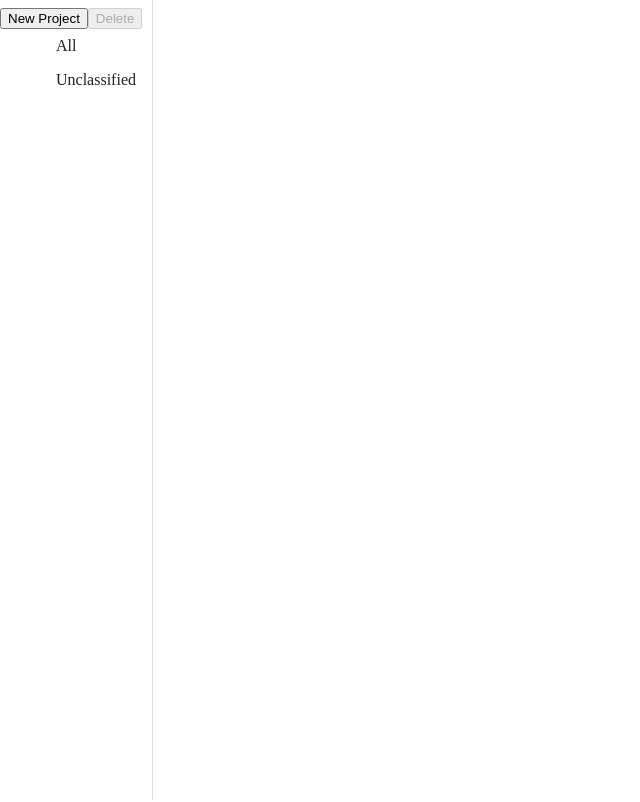
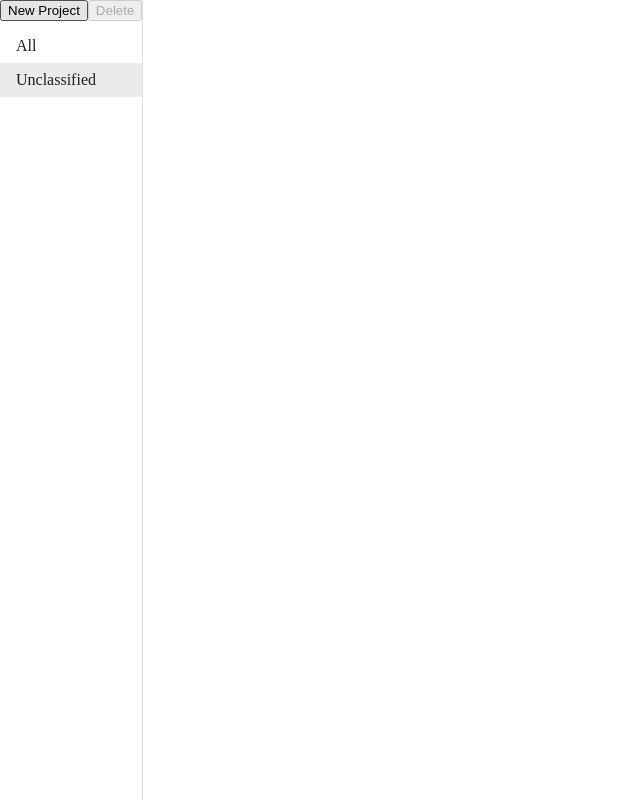
Before and after one commit to arkch99/task-app, a React (Create React App) app: page / in a window 1280 px wide. Shown: the top 802 px of the page, without its empty margins (0-640 px from the left). Built offline with nearby package versions, Linux system fonts and the light colour scheme.

Commit message:
Make All a project like Unclassified; Button base for projects

```diff
--- a/src/App.js
+++ b/src/App.js
@@ -11,7 +11,9 @@ class App extends Component {
 		super();
 		this.state = {
 			tasks: [],
-			projects:[{id:"default", name:"Unclassified"}],
+			projects:[
+				{id:"all", name:"All"},
+				{id:"default", name:"Unclassified"}],
 			selectedProj: "default",
 			typedVal: "",
 			delEnabled: true,
@@ -237,6 +239,7 @@ class App extends Component {
 				<Drawer variant="permanent" open={true}>
 					<ProjectPane
 						projects={this.state.projects}
+						selectedProj={this.state.selectedProj}
 						projSelHandler={this.handleProjSel}
 						newprojhandler={this.handleNewProj}
 						newprojsubmithandler={this.handleNewProjSubmit}
--- a/src/components/ProjectItem.js
+++ b/src/components/ProjectItem.js
@@ -8,21 +8,21 @@ class ProjectItem extends Component{
 		return (
 		<ListItem
 			key={this.props.project.id}
-			className="todo-item"
+			id={this.props.project.id}
+			className="project-item"
+			selected={this.props.isSelected}
+			button={true}
+			onClick={this.props.projSelHandler}
+			contentEditable={this.props.edit}
+		>
 
-		>
-			<span
-				id={this.props.project.id}
-				onClick={this.props.projSelHandler}
-				contentEditable={this.props.edit}
-			>
-				{this.props.project.name}
-			</span>
+			{this.props.project.name}
+
 			<button
 				type="button"
 				value={this.props.project.id}
 				onClick={this.props.edithandler}
-				style={{display:(this.props.project.id === "default" ? "none":"block")}}
+				style={{display:((this.props.project.id === "default" || this.props.project.id === "all")? "none":"block")}}
 			>
 					{editOrSave}
 			</button>
--- a/src/components/ProjectPane.js
+++ b/src/components/ProjectPane.js
@@ -1,7 +1,6 @@
 import React, { Component } from 'react';
 import ProjectItem from './ProjectItem';
 import List from '@material-ui/core/List';
-import ListItem from '@material-ui/core/ListItem';
 // import './projectpane.css';
 
 class ProjectPane extends Component {
@@ -11,12 +10,13 @@ class ProjectPane extends Component {
 			project={project}
 			projSelHandler={this.props.projSelHandler}
 			edithandler={this.props.projEditHandler}
+			isSelected={this.props.selectedProj === project.id}
 			edit={(project.id === this.props.editedProject) && (project.id !== "none")}
 		/>);
 
 		return(
-			// <div className="side-pane">
-			<List>
+			<div className="side-pane">
+
 				<div className="proj-controls-wrapper">
 					<div className="proj-btns">
 						<button
@@ -41,21 +41,12 @@ class ProjectPane extends Component {
 						</form>
 					</div>
 				</div>
+			<List>
 				<div className="proj-list-wrapper">
-					<ul className="proj-list">
-						<ListItem
-							className="project-item"
-							key="all"
-							id="all"
-							onClick={this.props.projSelHandler}
-						>
-								All
-						</ListItem>
 						{projList}
-					</ul>
 				</div>
 			</List>
-			// </div>
+			</div>
 		)
 	}
 }
```
Also changed, not shown: src/components/projectpane.css (+0 -8 lines).
